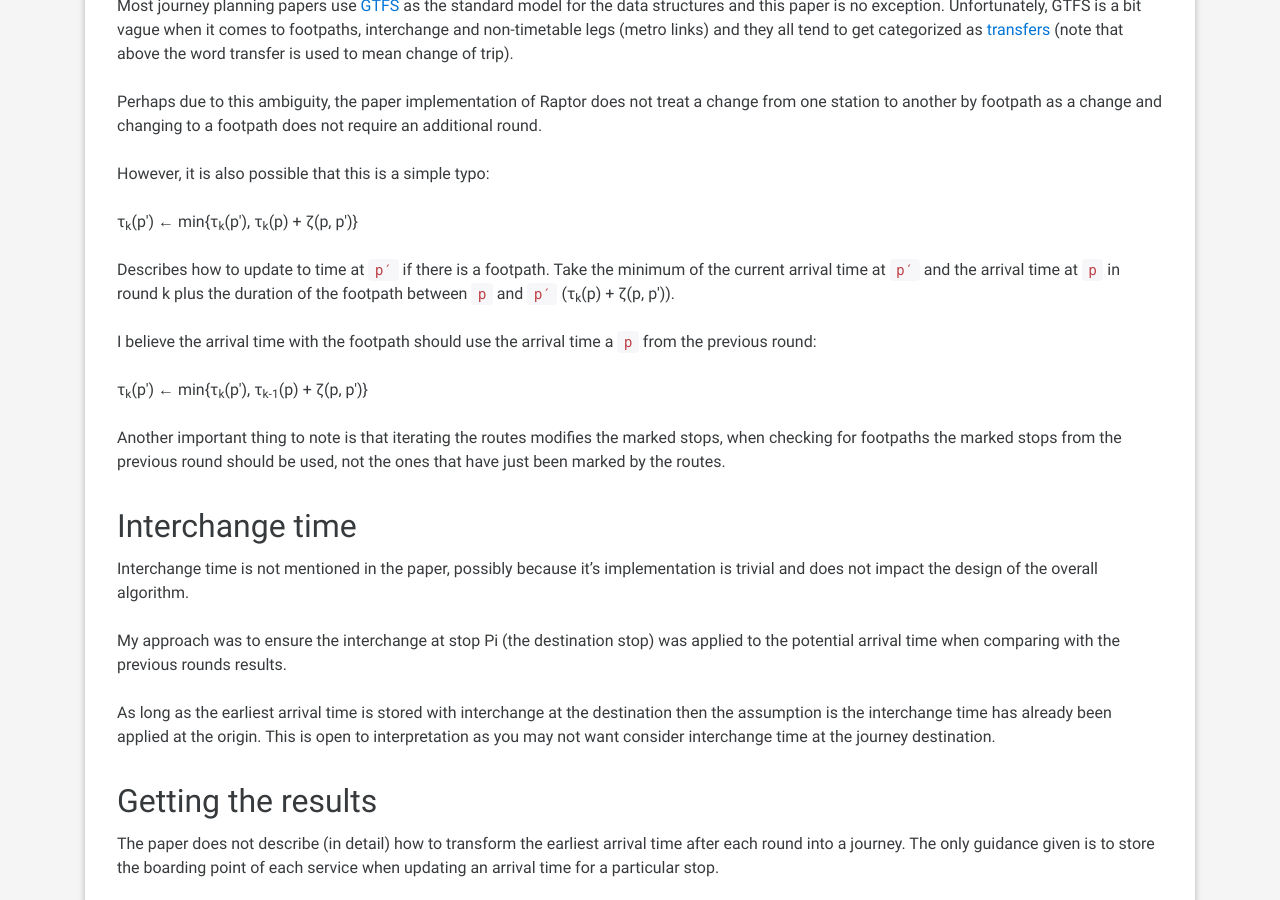
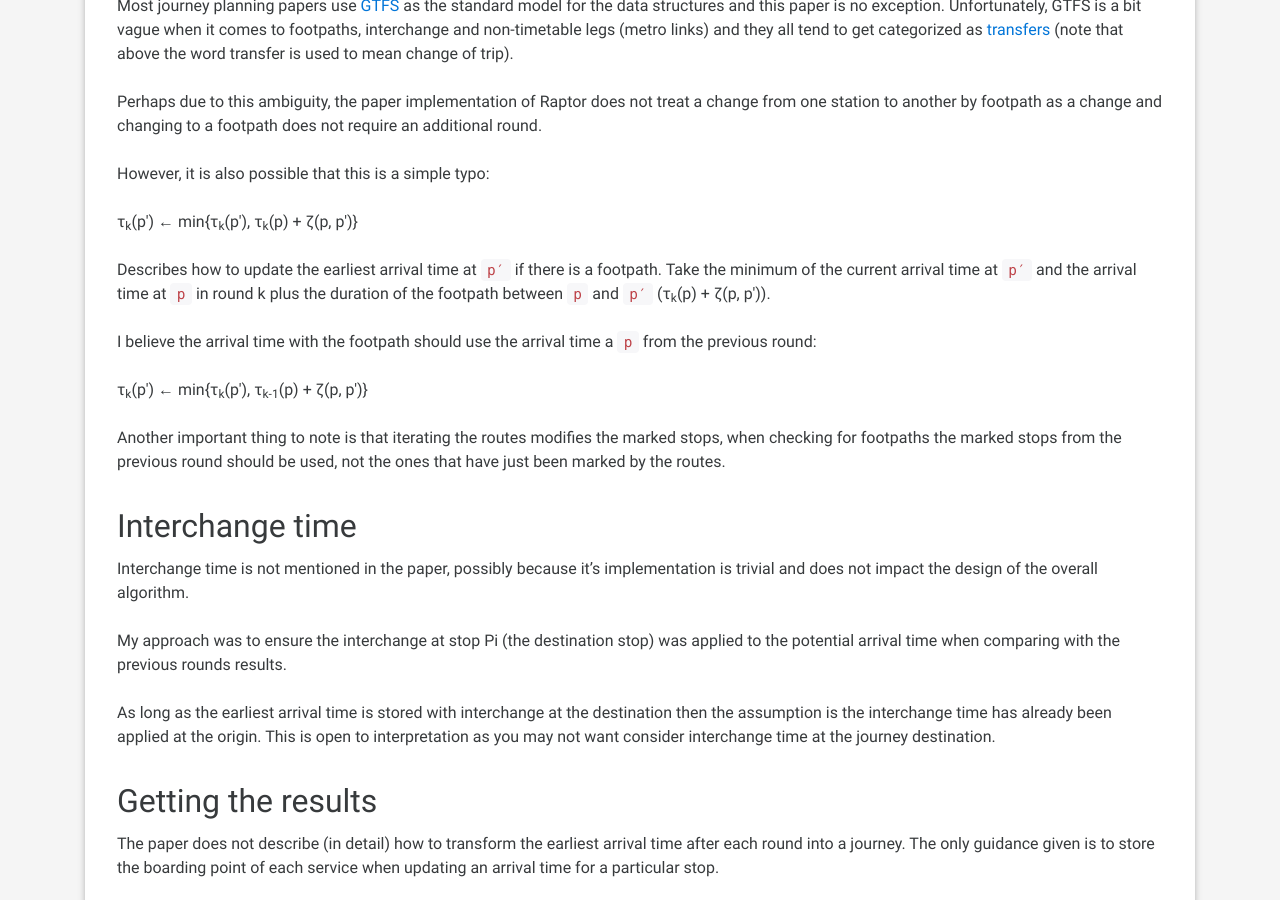
Before and after one commit to linusnorton/ljn.io, a Jekyll site: the page built from _posts/2018-10-25-raptor-journey-planning-algorithm.md, in a window 1280 px wide and 900 px high, scrolled down 1847 px. Built offline with Jekyll 4.4.1, drawn with Linux system fonts in a browser that asks for light colours; nearby versions of some CDN libraries.

Commit message:
update to raptor post

```diff
--- a/_posts/2018-10-25-raptor-journey-planning-algorithm.md
+++ b/_posts/2018-10-25-raptor-journey-planning-algorithm.md
@@ -59,7 +59,7 @@ However, it is also possible that this is a simple typo:
 
 τ<sub>k</sub>(p′) ← min{τ<sub>k</sub>(p′), τ<sub>k</sub>(p) + ζ(p, p′)}
 
-Describes how to update to time at `p′` if there is a footpath. Take the minimum of the current arrival time at `p′` and the arrival time at `p` in round k plus the duration of the footpath between `p` and `p′` (τ<sub>k</sub>(p) + ζ(p, p′)).
+Describes how to update the earliest arrival time at `p′` if there is a footpath. Take the minimum of the current arrival time at `p′` and the arrival time at `p` in round k plus the duration of the footpath between `p` and `p′` (τ<sub>k</sub>(p) + ζ(p, p′)).
 
 I believe the arrival time with the footpath should use the arrival time a `p` from the previous round:
 
```
